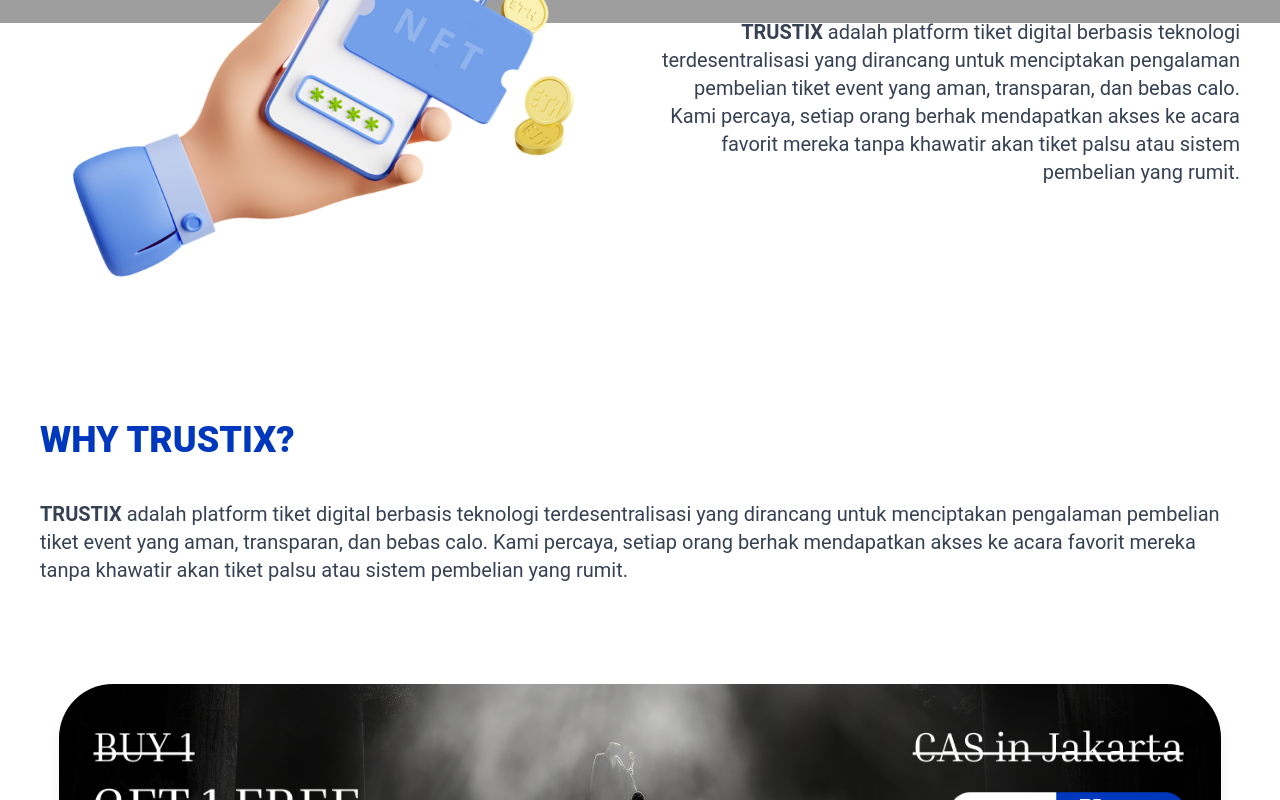
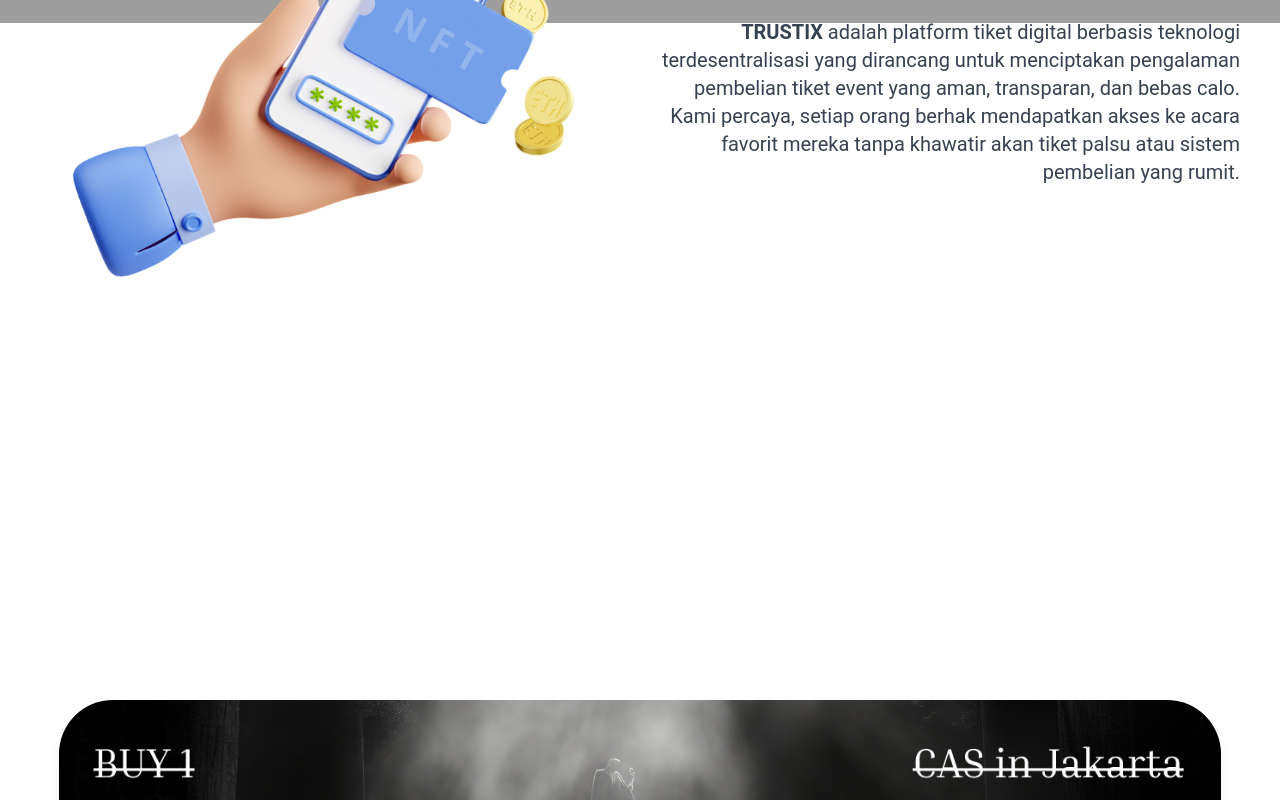
Before and after one commit to Infinity-Hackathon-2025/frontend, a Next.js app: page /landingpage in a window 1280 px wide. Shown: the part 777-1577 px from the top of the page. Built offline with nearby package versions, Linux system fonts and the light colour scheme; no server answers; grey boxes are pictures that could not be loaded; a web font is replaced by a local one; what wagmi would draw is missing.

Commit message:
fix: delete text

```diff
--- a/src/app/landingpage/components/about.tsx
+++ b/src/app/landingpage/components/about.tsx
@@ -22,13 +22,6 @@
           </p>
         </div>
         </section>
-
-          <h1 className="text-4xl font-extrabold text-[#0038BD] -mt-[220px]">
-            WHY TRUSTIX?
-          </h1>
-          <p className="text-xl text-gray-700">
-          <b>TRUSTIX</b> adalah platform tiket digital berbasis teknologi terdesentralisasi yang dirancang untuk menciptakan pengalaman pembelian tiket event yang aman, transparan, dan bebas calo. Kami percaya, setiap orang berhak mendapatkan akses ke acara favorit mereka tanpa khawatir akan tiket palsu atau sistem pembelian yang rumit.
-          </p>
     </div>
   );
 }
```
